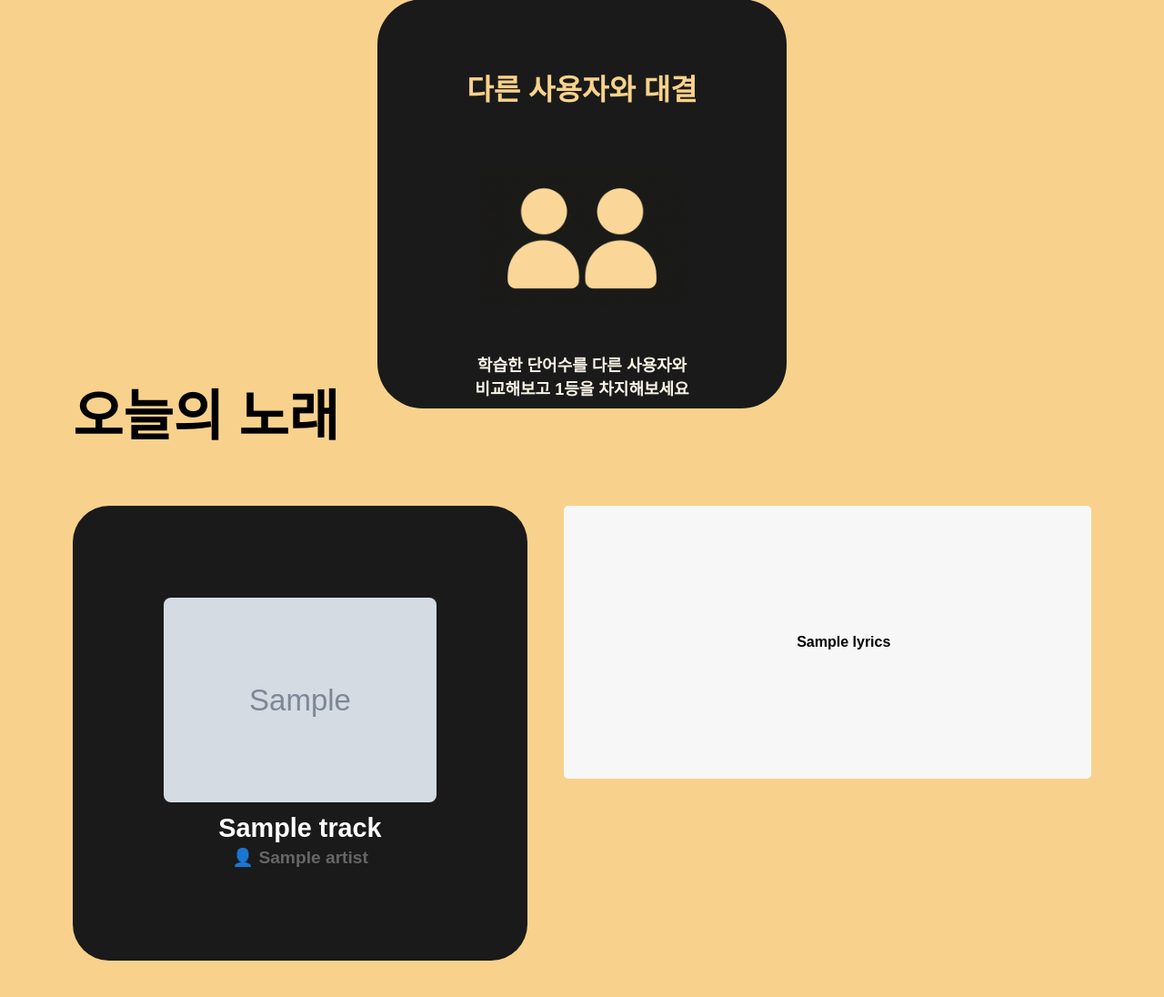
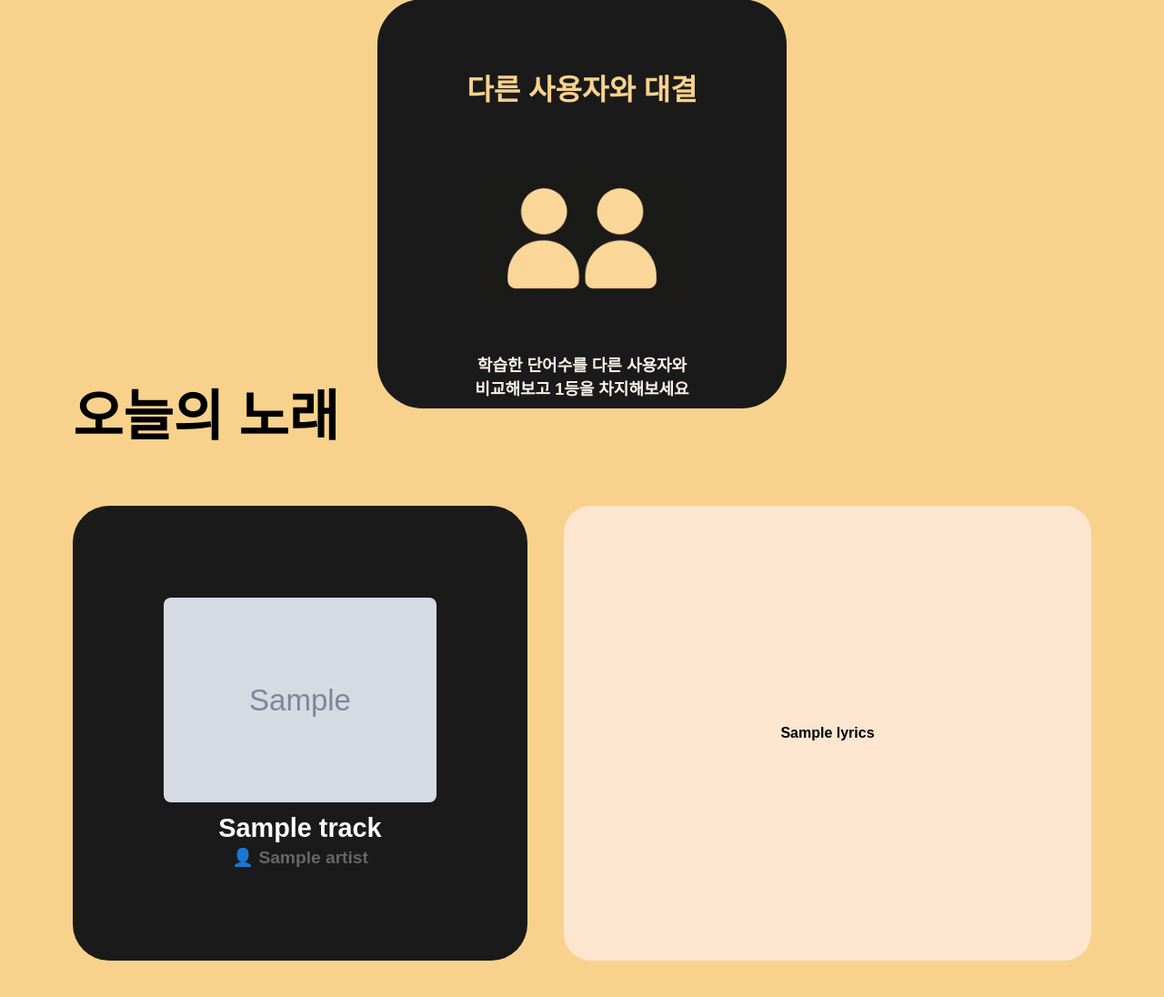
Before and after one commit to Jaeun8/Wordify, a Flask app: template templates/homepage.html in a window 1280 px wide; the page is wider, and only the part inside the window is pictured. Shown: the part 1392-2488 px from the top of that part at 91% size. Run offline with Flask 3, Linux system fonts and the light colour scheme; the template is opened without the code that fills it: most values are stand-ins (such as "Sample title", 1, 10 or a date in 2020); grey boxes marked "Sample" are stand-in pictures.

Commit message:
update .cache and homepage.html

```diff
--- a/templates/homepage.html
+++ b/templates/homepage.html
@@ -81,7 +81,7 @@
       </div>
 
       <!-- 가사 출력 -->
-      <div class="song-lyrics" style="white-space: pre-wrap; max-height: 300px; overflow-y: auto; background:#f7f7f7; padding:10px; border-radius:5px;">
+      <div class="song-lyrics" >
         {{ track.lyrics }}
       </div>
     </div>
```
Also changed, not shown: 1 other file.
